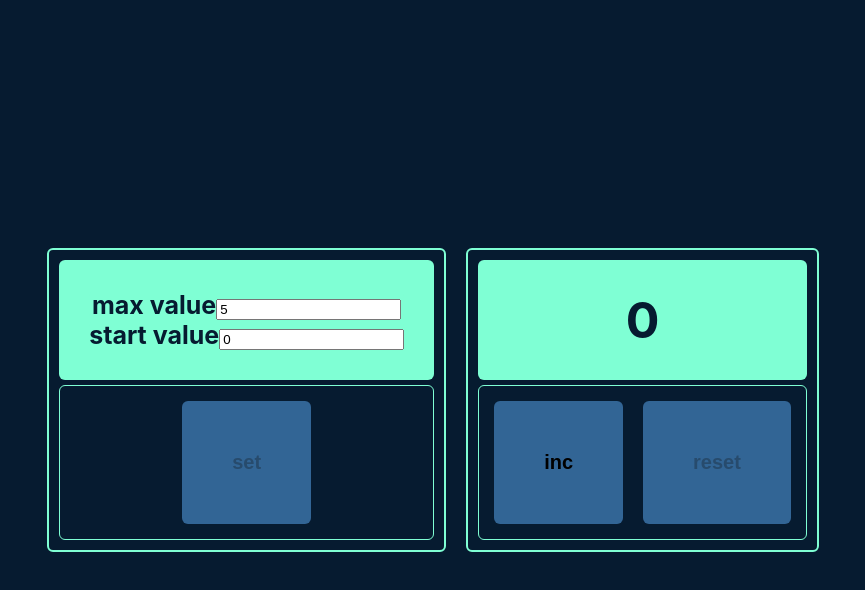
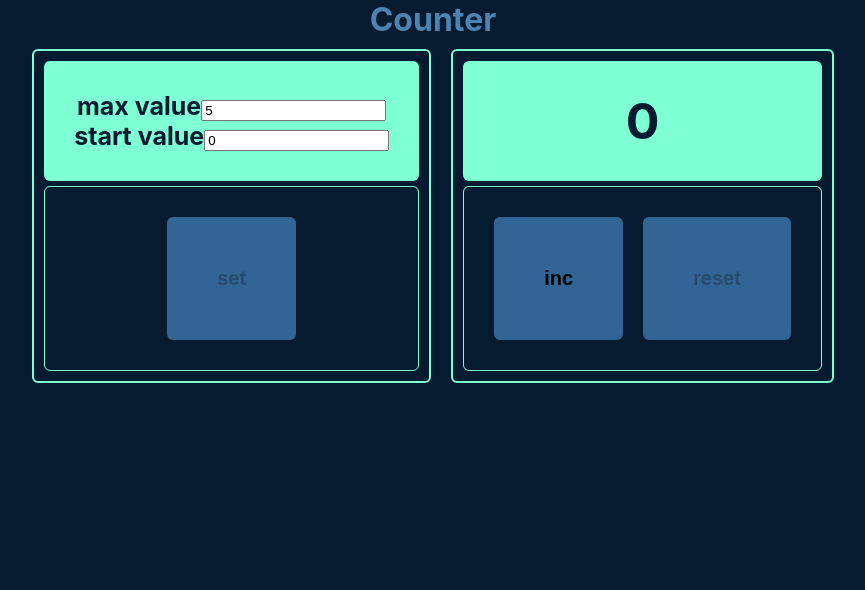
Before and after one commit to mr-vz/counter, a React (Create React App) app: page / in a window 1280 px wide. Shown: the top 590 px of the page, without its empty margins (207-1072 px from the left). Built offline with nearby package versions, Linux system fonts and the light colour scheme.

Commit message:
Improve css

```diff
--- a/public/index.html
+++ b/public/index.html
@@ -24,7 +24,7 @@
       work correctly both with client-side routing and a non-root public URL.
       Learn how to configure a non-root public URL by running `npm run build`.
     -->
-    <title>React App</title>
+    <title>Counter React App</title>
   </head>
   <body>
     <noscript>You need to enable JavaScript to run this app.</noscript>
--- a/src/App.css
+++ b/src/App.css
@@ -1,10 +1,32 @@
 .App {
   height: 100vh;
-  text-align: center;
+  /*display: flex;*/
+  /*justify-content: center;*/
+  /*align-items: center;*/
+  background: #061b30;
+}
+
+.content {
   display: flex;
   justify-content: center;
   align-items: center;
-  background: #061b30;
+  text-align: center;
+  flex-wrap: wrap;
+}
+
+.main {
+  border: 2px solid aquamarine;
+  border-radius: 6px;
+  padding: 5px;
+  margin: 10px;
+}
+
+h1 {
+  display: flex;
+  justify-content: center;
+  align-items: center;
+  margin: 0 auto;
+  color: #4d83b3;
 }
 
 .countColor {
@@ -49,16 +71,9 @@ button:active {
   border-radius: 6px;
 }
 
-.main {
-  border: 2px solid aquamarine;
-  border-radius: 6px;
-  padding: 5px;
-  margin: 10px;
-}
-
 .buttons {
   margin: 5px;
-  padding: 5px;
+  padding: 20px;
   border: 1px solid aquamarine;
   border-radius: 6px;
   color: #061b30;
--- a/src/App.tsx
+++ b/src/App.tsx
@@ -80,6 +80,8 @@ function App() {
 
     return (
         <div className="App">
+            <h1>Counter</h1>
+            <div className={'content'}>
                 <div className={'main'}>
                     <div className={'countdiv'}>
                         <div className={'inputClass'}>max value
@@ -133,6 +135,7 @@ function App() {
                     </div>
 
                 </div>
+            </div>
 
         </div>
     );
```
Lines whose indentation alone changed are shown as unchanged.
